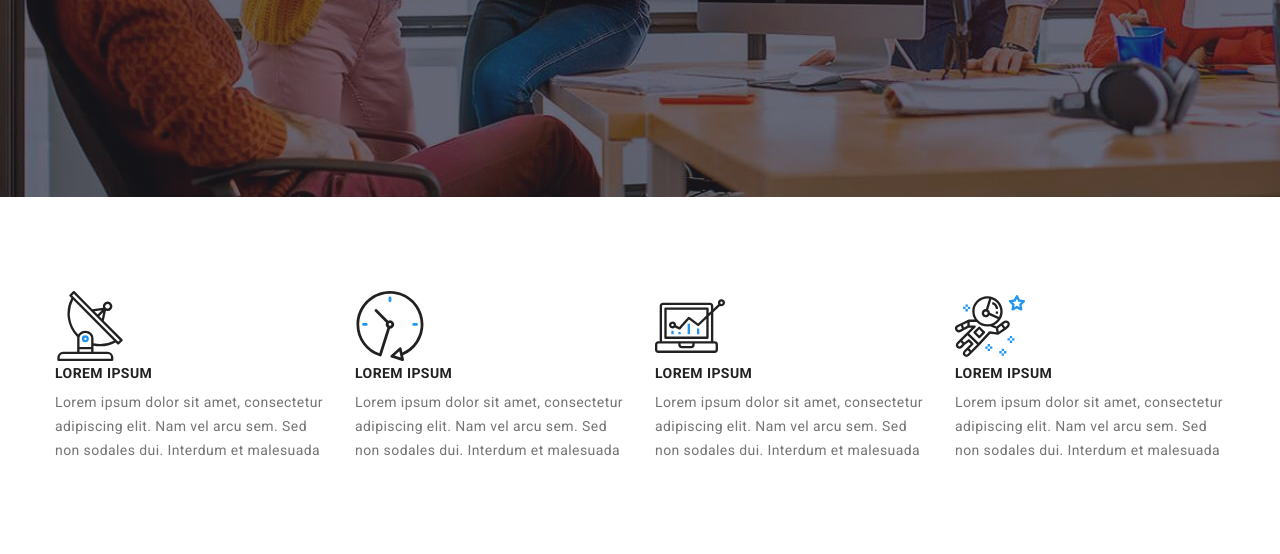
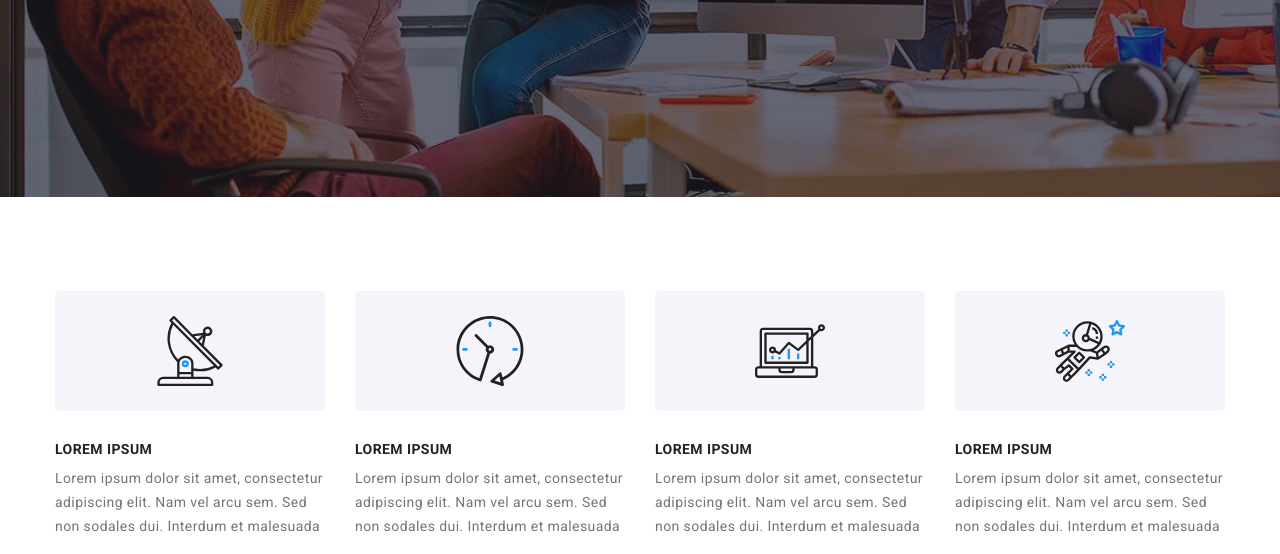
Before and after one commit to EmilStrozek/goit-markup-hw-07, a plain HTML site: page index.html in a window 1280 px wide. Shown: the part 484-1038 px from the top of the page. Drawn offline with nearby package versions, Linux system fonts and the light colour scheme.

Commit message:
sass
our-atributes section correction

```diff
--- a/index.html
+++ b/index.html
@@ -136,7 +136,7 @@
   <h2 hidden>Nasze atuty</h2>
   <ul class="atributes__list list">
     <li class="atributes__item">
-      <div class="atributes-icon-wrapper">
+      <div class="atributes__icon-wrapper">
         <svg class="atributes__icon">
           <use href="images/icons.svg#antenna"></use>
         </svg>
@@ -147,7 +147,7 @@
             </p>
           </li>
           <li class="atributes__item">
-            <div class="atributes-icon-wrapper">
+            <div class="atributes__icon-wrapper">
               <svg class="atributes__icon">
                 <use href="images/icons.svg#clock"></use>
               </svg>
@@ -157,7 +157,7 @@
                 Lorem ipsum dolor sit amet, consectetur adipiscing elit. Nam vel arcu sem. Sed non sodales dui. Interdum et malesuada
             </p>
             <li class="atributes__item">
-              <div class="atributes-icon-wrapper">
+              <div class="atributes__icon-wrapper">
                 <svg class="atributes__icon">
                   <use href="images/icons.svg#diagram"></use>
                 </svg>
@@ -168,7 +168,7 @@
             </p>
           </li>
           <li class="atributes__item">
-            <div class="atributes-icon-wrapper">
+            <div class="atributes__icon-wrapper">
               <svg class="atributes__icon">
                 <use href="images/icons.svg#astronaut"></use>
               </svg>
--- a/sass/layout/_our-atributes.scss
+++ b/sass/layout/_our-atributes.scss
@@ -8,7 +8,7 @@
 	&__item:not(:last-child) {
 		padding-right: 30px;
 	}
-	&--icon-wrapper {
+	&__icon-wrapper {
 		display: flex;
 		align-items: center;
 		justify-content: center;
```
Also changed, not shown: css/main.css, css/main.min.css.
